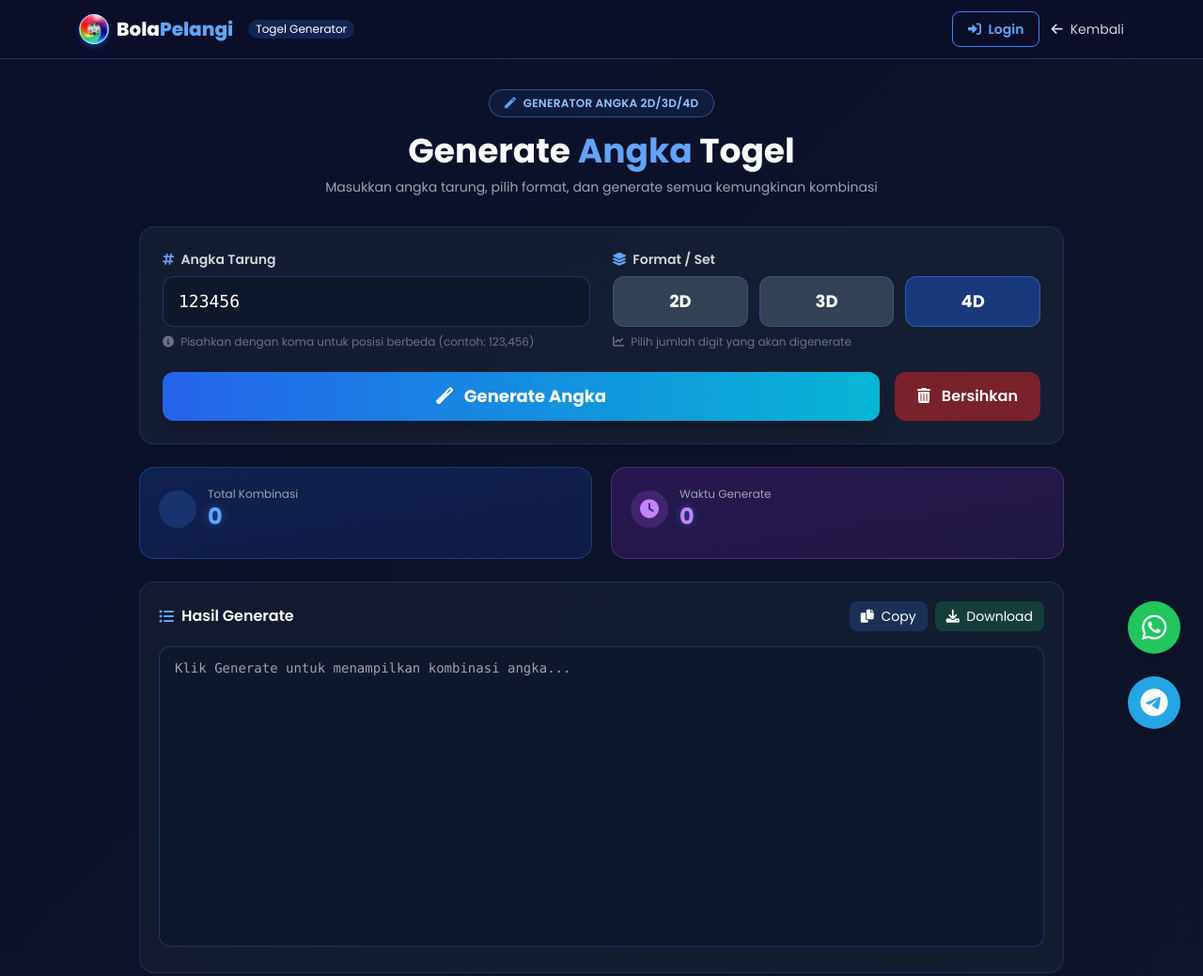
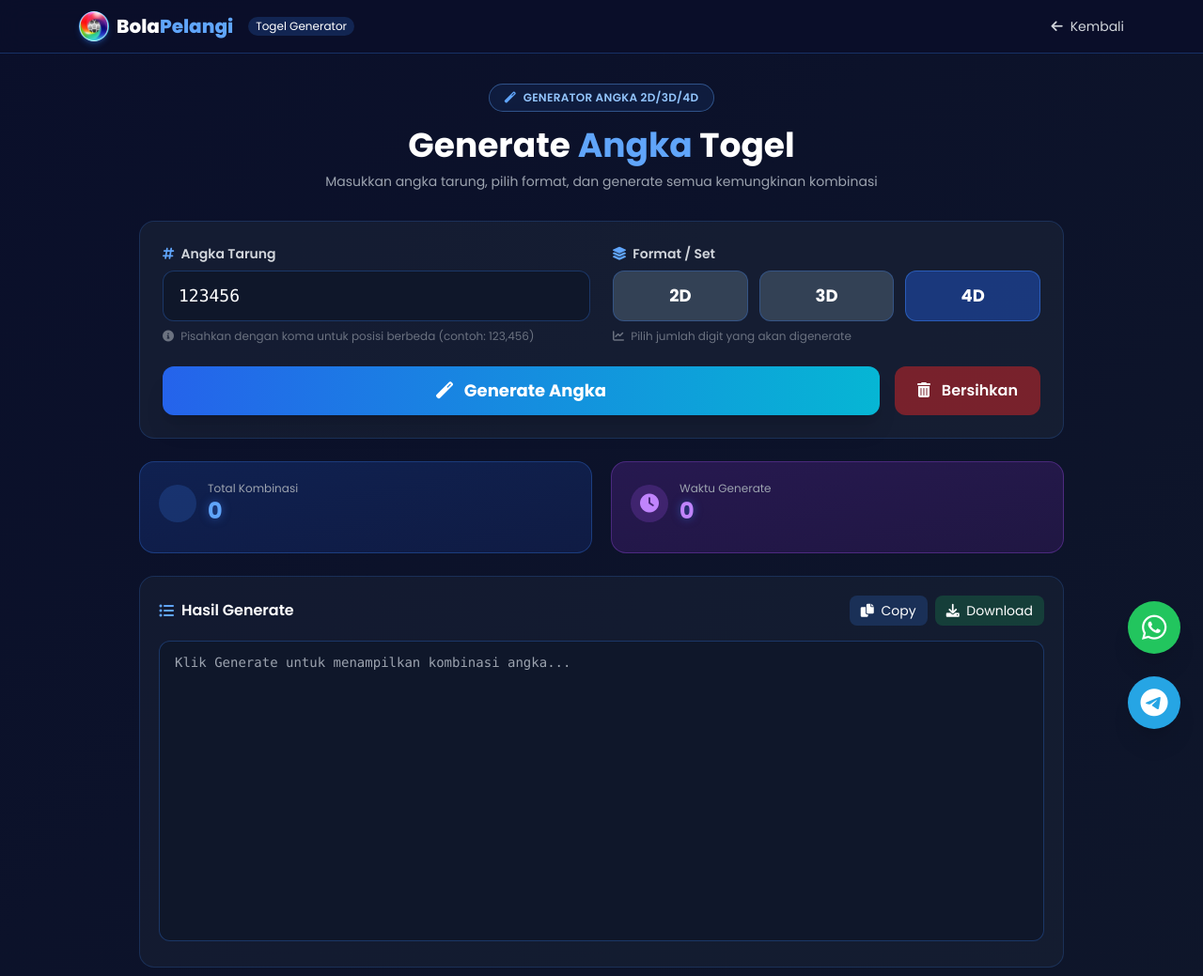
Before and after one commit to nadiapuspita137-del/togel-generator, a plain HTML site: page index.html in a window 1280 px wide. Shown: the top 1039 px of the page at 94% size. Drawn offline with nearby package versions, Linux system fonts and the light colour scheme; some packages are replaced by stand-ins of ours; a script that the page names is missing; some icons are missing.

Commit message:
Update index.html

```diff
--- a/index.html
+++ b/index.html
@@ -29,9 +29,6 @@
         <span class="text-xs bg-blue-500/20 px-2 py-0.5 rounded-full ml-2">Togel Generator</span>
       </div>
       <div class="flex items-center gap-3">
-        <a href="#" class="px-4 py-2 rounded-lg border border-blue-500 text-blue-400 hover:bg-blue-500/10 transition-all text-sm font-semibold">
-          <i class="fas fa-sign-in-alt mr-1"></i> Login
-        </a>
         <a href="kalkulator-parlay.html" class="text-gray-300 hover:text-blue-400 text-sm transition flex items-center gap-1">
           <i class="fas fa-arrow-left mr-1"></i> Kembali
         </a>
```
